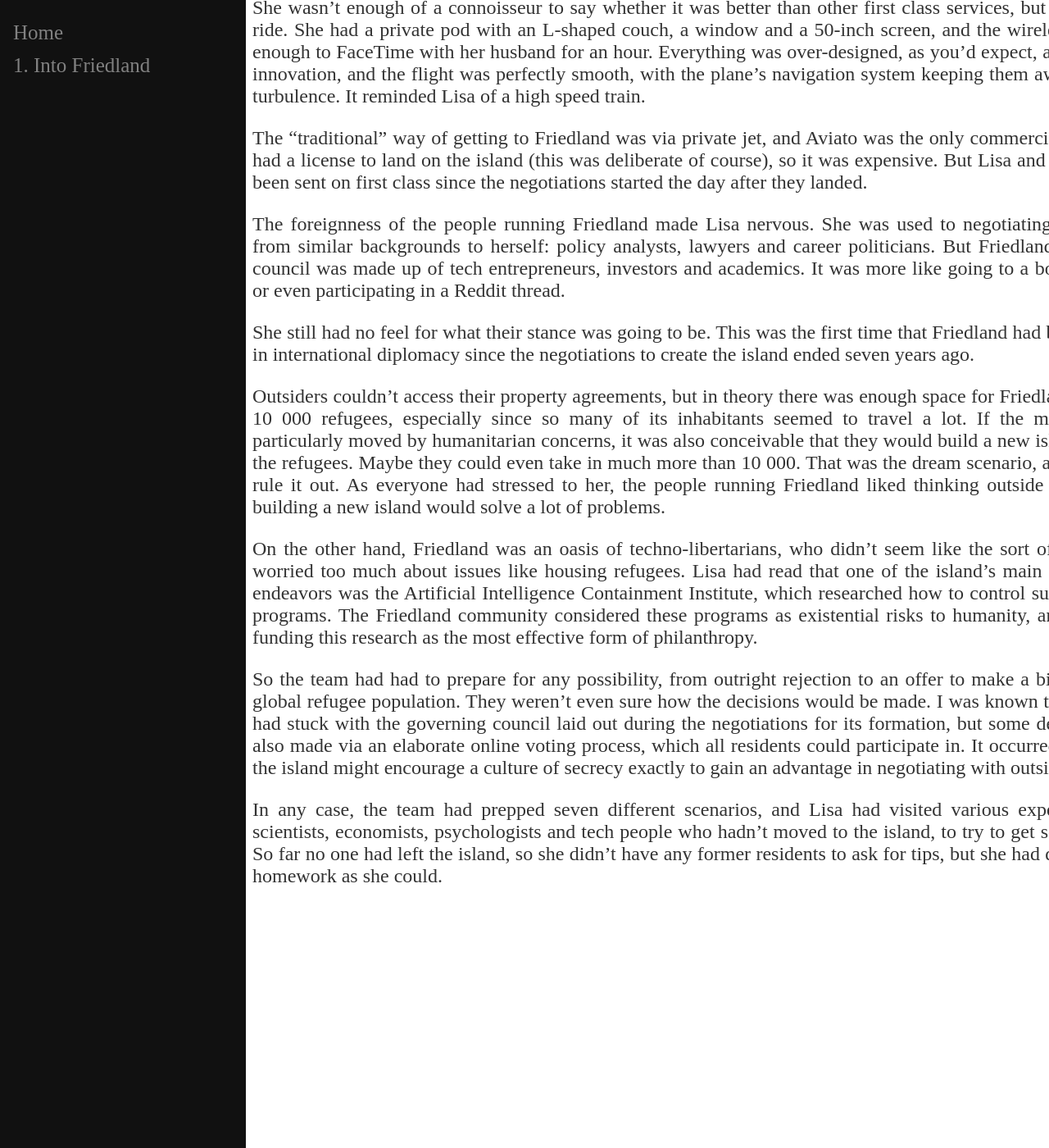
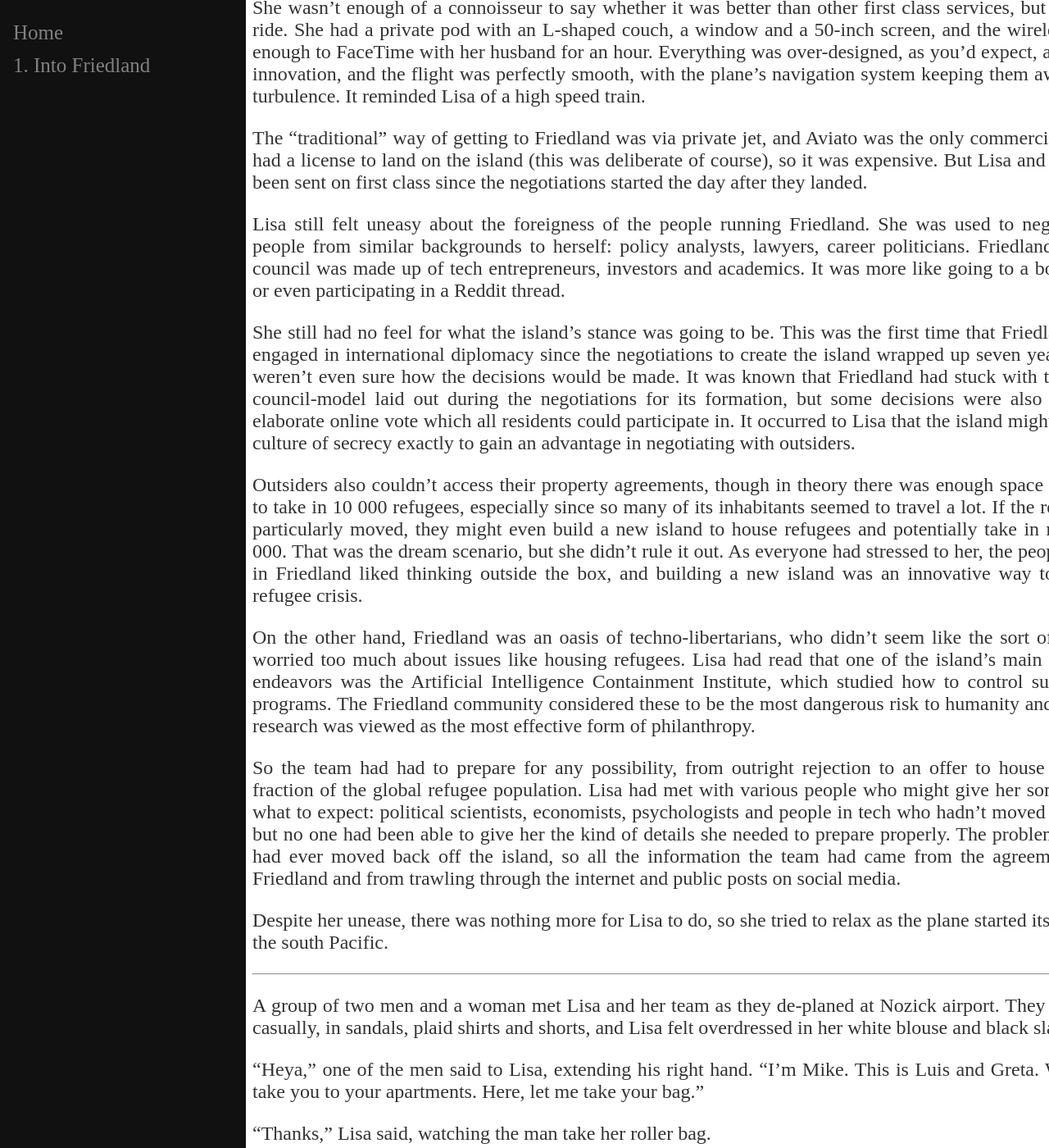
Before and after one commit to fylobc/fylobc.github.io, a Jekyll site: the page built from _parts/Part_0.md, in a window 1280 px wide and 1400 px high, scrolled down 1220 px. Shown: the whole window at 82% size. Built offline with Jekyll 4.4.1, drawn with Linux system fonts in a browser that asks for light colours; some of the changed text lies outside the part shown.

Commit message:
Edited part 1

```diff
--- a/_parts/Part_0.md
+++ b/_parts/Part_0.md
@@ -27,20 +27,36 @@ Lisa nodded and looked through the notes she had made in preparation for the mee
 
 <hr>
 
-Lisa looked out of the window and thought of that Cormac McCarthy line: <a href="https://books.google.com/books?id=s-QzccStux4C&pg=PA114&lpg=PA114&dq=The+floor+of+the+playa+lay+smooth+and+unbroken+by+any&source=bl&ots=hpVYn0bIij&sig=0Ge8koeRhV5zK1xzXlc8HTp0kCs&hl=en&sa=X&ved=0ahUKEwiYo8CB-67bAhVCqFQKHSUSC7cQ6AEIOzAC#v=onepage&q=The%20floor%20of%20the%20playa%20lay%20smooth%20and%20unbroken%20by%20any&f=false">“The floor of the playa lay smooth and unbroken by any track and the mountains in their blue islands stood footless in the void like floating temples.”</a> She tried to rework it for the Pacific below her, which was smooth and unbroken and blue, separated by white islands of cloud.
+Lisa looked out of the window and thought of that line from Blood Meridian: “The floor of the playa lay smooth and unbroken by any track and the mountains in their blue islands stood footless in the void like floating temples.” She tried to rework it for the Pacific, which was smooth and unbroken and blue below her, separated by white islands of cloud.
 
 She wasn’t enough of a connoisseur to say whether it was better than other first class services, but it was a nice ride. She had a private pod with an L-shaped couch, a window and a 50-inch screen, and the wireless was good enough to FaceTime with her husband for an hour. Everything was over-designed, as you’d expect, advertising its innovation, and the flight was perfectly smooth, with the plane’s navigation system keeping them away from any turbulence. It reminded Lisa of a high speed train.
 
 The “traditional” way of getting to Friedland was via private jet, and Aviato was the only commercial airline that had a license to land on the island (this was deliberate of course),  so it was expensive. But Lisa and her team had been sent on first class since the negotiations started the day after they landed.
 
-The foreignness of the people running Friedland made Lisa nervous. She was used to negotiating with people from similar backgrounds to herself: policy analysts, lawyers and career politicians. But Friedland’s governing council was made up of tech entrepreneurs, investors and academics. It was more like going to a board meeting, or even participating in a Reddit thread.
+Lisa still felt uneasy about the foreigness of the people running Friedland. She was used to negotiating with people from similar backgrounds to herself: policy analysts, lawyers, career politicians. Friedland’s governing council was made up of tech entrepreneurs, investors and academics. It was more like going to a board meeting, or even participating in a Reddit thread.
 
-She still had no feel for what their stance was going to be. This was the first time that Friedland had been engaged in international diplomacy since the negotiations to create the island ended seven years ago.
+She still had no feel for what the island's stance was going to be. This was the first time that Friedland had been engaged in international diplomacy since the negotiations to create the island wrapped up seven years ago. They weren't even sure how the decisions would be made. It was known that Friedland had stuck with the governing council-model laid out during the negotiations for its formation, but some decisions were also made via an elaborate online vote which all residents could participate in. It occurred to Lisa that the island might encourage a culture of secrecy exactly to gain an advantage in negotiating with outsiders.
 
-Outsiders couldn’t access their property agreements, but in theory there was enough space for Friedland to take in 10 000 refugees, especially since so many of its inhabitants seemed to travel a lot. If the members were particularly moved by humanitarian concerns, it was also conceivable that they would build a new island to house the refugees. Maybe they could even take in much more than 10 000. That was the dream scenario, and she didn’t rule it out. As everyone had stressed to her, the people running Friedland liked thinking outside the box, and building a new island would solve a lot of problems.
+Outsiders also couldn’t access their property agreements, though in theory there was enough space for Friedland to take in 10 000 refugees, especially since so many of its inhabitants seemed to travel a lot. If the residents were particularly moved, they might even build a new island to house refugees and potentially take in more than 10 000. That was the dream scenario, but she didn’t rule it out. As everyone had stressed to her, the people who lived in Friedland liked thinking outside the box, and building a new island was an innovative way to address the refugee crisis.
 
-On the other hand, Friedland was an oasis of techno-libertarians, who didn’t seem like the sort of people who worried too much about issues like housing refugees. Lisa had read that one of the island’s main philanthropic endeavors was the Artificial Intelligence Containment Institute, which researched how to control superintelligent programs. The Friedland community considered these programs as existential risks to humanity, and so viewed funding this research as the most effective form of philanthropy.
+On the other hand, Friedland was an oasis of techno-libertarians, who didn’t seem like the sort of people who worried too much about issues like housing refugees. Lisa had read that one of the island’s main philanthropic endeavors was the Artificial Intelligence Containment Institute, which studied how to control superintelligent programs. The Friedland community considered these to be the most dangerous risk to humanity and funding this research was viewed as the most effective form of philanthropy.
 
-So the team had had to prepare for any possibility, from outright rejection to an offer to make a big dent in the global refugee population. They weren't even sure how the decisions would be made. I was known that Friedland had stuck with the governing council laid out during the negotiations for its formation, but some decisions were also made via an elaborate online voting process, which all residents could participate in. It occurred to Lisa that the island might encourage a culture of secrecy exactly to gain an advantage in negotiating with outsiders.
+So the team had had to prepare for any possibility, from outright rejection to an offer to house a substantial fraction of the global refugee population. Lisa had met with various people who might give her some insight on what to expect: political scientists, economists, psychologists and people in tech who hadn’t moved to the island, but no one had been able to give her the kind of details she needed to prepare properly. The problem was no one had ever moved back off the island, so all the information the team had came from the agreement founding Friedland and from trawling through the internet and public posts on social media.
 
-In any case, the team had prepped seven different scenarios, and Lisa had visited various experts: political scientists, economists, psychologists and tech people who hadn’t moved to the island, to try to get some insights. So far no one had left the island, so she didn’t have any former residents to ask for tips, but she had done as much homework as she could.
+Despite her unease, there was nothing more for Lisa to do, so she tried to relax as the plane started its descent over the south Pacific.
+
+<hr>
+
+A group of two men and a woman met Lisa and her team as they de-planed at Nozick airport. They were dressed casually, in sandals, plaid shirts and shorts, and Lisa felt overdressed in her white blouse and black slacks.
+
+“Heya,” one of the men said to Lisa, extending his right hand. “I’m Mike. This is Luis and Greta. We’re here to take you to your apartments. Here, let me take your bag.”
+
+“Thanks,” Lisa said, watching the man take her roller bag.
+
+“We’ve split you up across four apartments, four in each one. They’re on the North Shore, looking out over the water, I think you’ll like them.”
+
+“Thank you,” Lisa said again. “And transportation?”
+
+“Oh Lyft works here just like anywhere else. You can just call a car. The sizes go from individual cars to six people vans.”
+
+“Perfect,” Lisa said.
```
Also changed, not shown: other parts of _parts/Part_0.md (+1 -1 lines).
